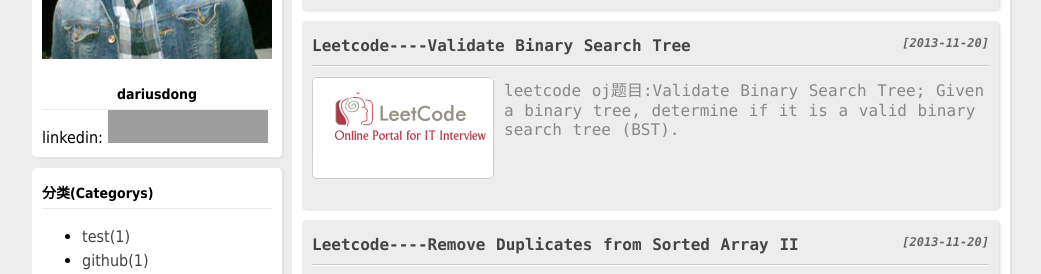
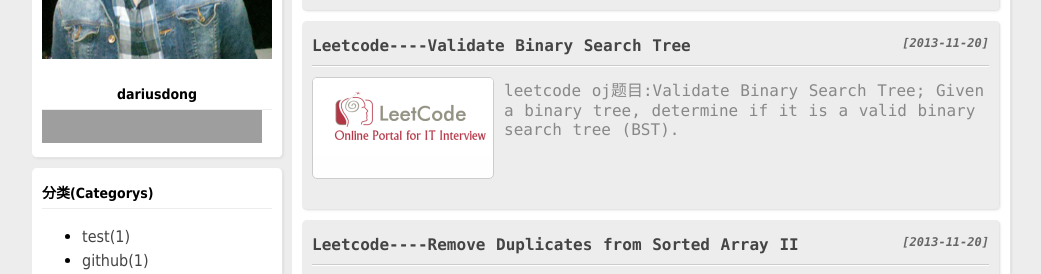
Before and after one commit to dariuskylin/blogs, a Jekyll site: the page built from index.html, in a window 1280 px wide, cut to the strip 289-563 px from the top of the page. Shown: the whole strip, without its empty margins (118-1159 px from the left). Built offline with Jekyll 4.4.1, drawn with Linux system fonts in a browser that asks for light colours; the list of posts is cut into pages by our own code; comment, search, counter and statistics services are not loaded; grey boxes are pictures that could not be loaded.

Commit message:
add linkedin links

```diff
--- a/_includes/sidebar.html
+++ b/_includes/sidebar.html
@@ -5,7 +5,7 @@
         </p>
         <h2 class="name"><center>dariusdong</center></h2>
 
-        linkedin:<a href="http://cn.linkedin.com/pub/yuchi-dong/72/60a/261">
-          <img src="http://s.c.lnkd.licdn.com/scds/common/u/img/webpromo/btn_viewmy_160x33.png" width="160" height="33" border="0" alt="View Yuchi Dong's profile on LinkedIn">
+        <a href="http://cn.linkedin.com/pub/yuchi-dong/72/60a/261">
+          <img src="http://s.c.lnkd.licdn.com/scds/common/u/img/webpromo/btn_viewmy_160x33.png" width="220px" height="33px" border="0" alt="View Yuchi Dong's profile on LinkedIn">
         </a>
 </div>
```
